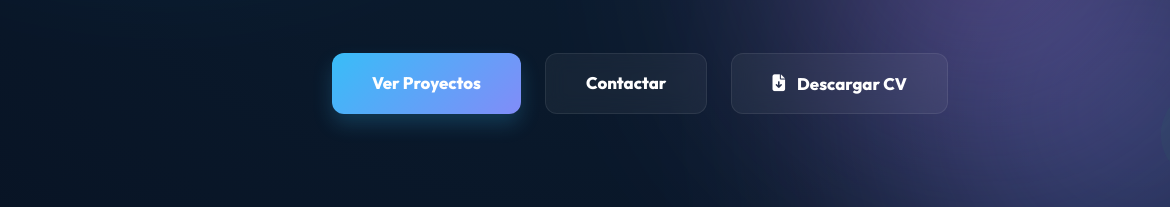
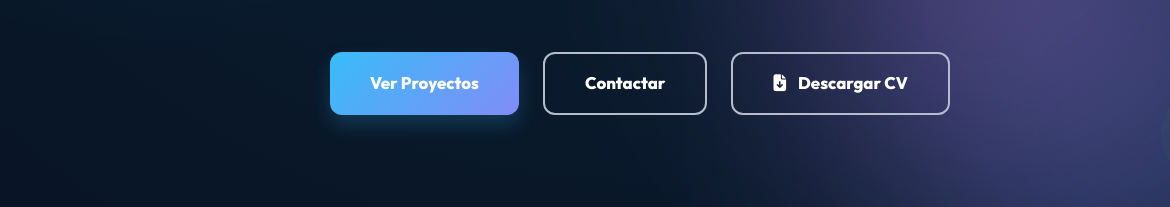
Before and after one commit to EliezerBD/mi-cv-web, a plain HTML site: page cv-portfolio/index.html in a window 1280 px wide. Shown: the part 593-800 px from the top of the page, 0-1170 px from the left. Drawn offline with Linux system fonts and the light colour scheme.

Commit message:
Fix: Restore CV button to direct download and revert button styles

```diff
--- a/cv-portfolio/index.html
+++ b/cv-portfolio/index.html
@@ -105,10 +105,11 @@
                 <a href="#projects" class="btn primary">Ver Proyectos</a>
                 <a href="#contact" class="btn secondary">Contactar</a>
 
-                <!-- BOTÓN MÁGICO PARA DESCARGAR EL CV -->
-                <button onclick="window.print()" class="btn secondary" title="Guardar esta página como PDF">
+                <!-- BOTÓN PARA DESCARGAR EL CV (ARCHIVO PDF) -->
+                <a href="Eliezer_Beltran_CV.pdf" download="Eliezer_Beltran_CV.pdf" class="btn secondary"
+                    title="Descargar CV en PDF">
                     <i class="fa-solid fa-file-arrow-down"></i> Descargar CV
-                </button>
+                </a>
             </div>
         </div>
     </header>
--- a/cv-portfolio/style.css
+++ b/cv-portfolio/style.css
@@ -260,16 +260,15 @@ body {
 }
 
 .btn.secondary {
-    background: rgba(255, 255, 255, 0.05);
-    border: 1px solid var(--glass-border);
+    background: transparent;
+    border: 2px solid var(--text-secondary);
     color: var(--text-primary);
-    backdrop-filter: blur(10px);
 }
 
 .btn.secondary:hover {
-    background: rgba(255, 255, 255, 0.1);
-    border-color: rgba(255, 255, 255, 0.2);
-    transform: translateY(-5px);
+    border-color: var(--accent-color);
+    color: var(--accent-color);
+    transform: translateY(-3px);
 }
 
 /* 6. PROYECTOS Y TARJETAS BEN-TO STYLE */
```
Also changed, not shown: 1 other file.
